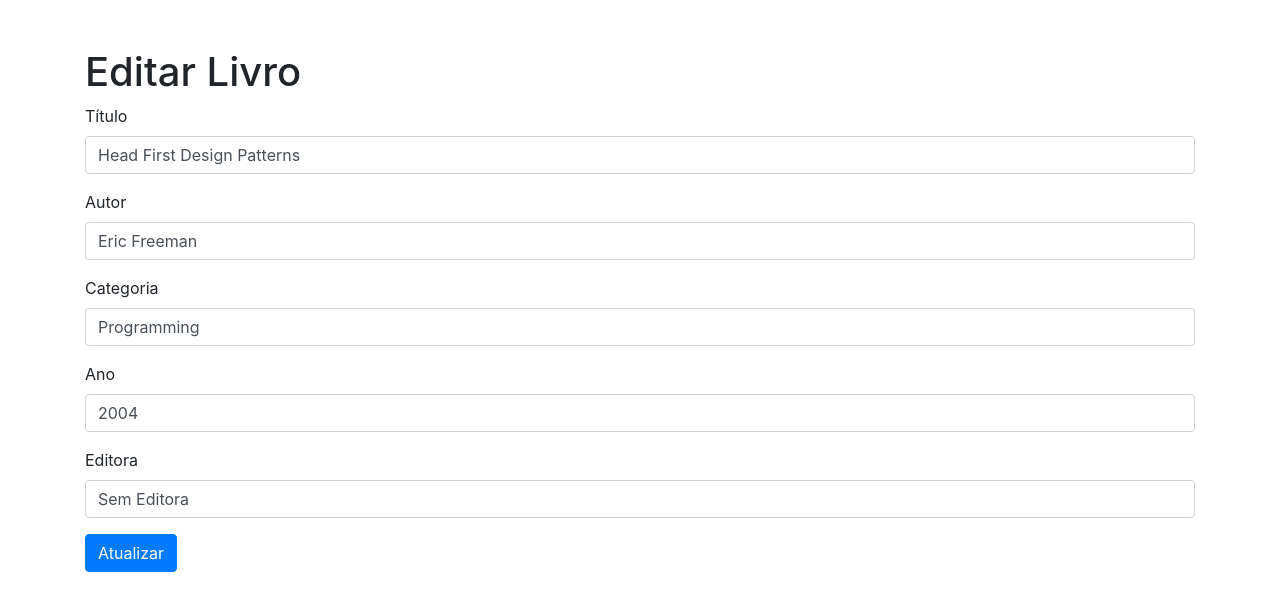
After one commit to ElielPadilha/meu_projeto_flask, a Flask app: page /editar/1 in a window 1280 px wide. The commit adds this page. Shown: the top 611 px of the page. Run offline with Flask 3, Linux system fonts and the light colour scheme; data comes from the database, SQL or seed files in the repository; both versions use the stored data as it was after the commit; some libraries are stand-ins or nearby versions.

Commit message:
ultima forma projeto flask

```diff
--- a/app.py
+++ b/app.py
@@ -94,6 +94,47 @@ def criar():
 
     return redirect(url_for("inicio"))
 
+# 2. **Adicionar a Rota para Deletar Livros:** -----> Adicione o seguinte código no `app.py` para criar a rota de deleção:
+
+@app.route("/deletar/<int:id>")
+def deletar(id):
+    # Buscar o livro pelo ID
+    livro = Livro.query.get(id)
+    if livro:
+        # Remover o livro do banco de dados
+        db.session.delete(livro)
+        db.session.commit()
+    # Redirecionar de volta para a página inicial
+    return redirect(url_for("inicio"))
+
+#  Adicionar uma Rota para Exibir o Formulário de Edição para atualizar livros
+
+@app.route("/editar/<int:id>")
+def editar(id):
+    # Buscar o livro pelo ID
+    livro = Livro.query.get(id)
+    if livro:
+        return render_template("editar.html", livro=livro)
+    return redirect(url_for("inicio"))
+
+### 3. **Adicionar a Rota para Processar a Atualização** 1. **Adicionar a Rota `/atualizar/<int:id>` no `app.py`:**
+@app.route("/atualizar/<int:id>", methods=["POST"])
+def atualizar(id):
+    # Buscar o livro pelo ID
+    livro = Livro.query.get(id)
+    if livro:
+        # Atualizar os dados do livro
+        livro.titulo = request.form["titulo"]
+        livro.autor = request.form["autor"]
+        livro.categoria = request.form["categoria"]
+        livro.ano = request.form["ano"]
+        livro.editora = request.form["editora"]
+        db.session.commit()
+    return redirect(url_for("inicio"))
+
+
+
+
 #### 4.5 Iniciar o Servidor Flask ---> 1. **Adicionar o Código para Rodar o Servidor:**
     # No final do `app.py`, adicione o seguinte código para iniciar o servidor Flask:
 
--- /dev/null
+++ b/templates/editar.html
@@ -0,0 +1,40 @@
+<!DOCTYPE html>
+<html>
+  <head>
+    <meta charset="utf-8" />
+    <meta name="viewport" content="width=device-width, initial-scale=1" />
+    <title>Editar Livro</title>
+    <link
+      rel="stylesheet"
+      href="https://maxcdn.bootstrapcdn.com/bootstrap/4.0.0/css/bootstrap.min.css"
+    />
+  </head>
+  <body>
+    <div class="container mt-5">
+      <h1>Editar Livro</h1>
+      <form action="{{ url_for('atualizar', id=livro.id) }}" method="post">
+        <div class="form-group">
+          <label for="titulo">Título</label>
+          <input type="text" id="titulo" name="titulo" class="form-control" value="{{ livro.titulo }}" />
+        </div>
+        <div class="form-group">
+          <label for="autor">Autor</label>
+          <input type="text" id="autor" name="autor" class="form-control" value="{{ livro.autor }}" />
+        </div>
+        <div class="form-group">
+          <label for="categoria">Categoria</label>
+          <input type="text" id="categoria" name="categoria" class="form-control" value="{{ livro.categoria }}" />
+        </div>
+        <div class="form-group">
+          <label for="ano">Ano</label>
+          <input type="text" id="ano" name="ano" class="form-control" value="{{ livro.ano }}" />
+        </div>
+        <div class="form-group">
+          <label for="editora">Editora</label>
+          <input type="text" id="editora" name="editora" class="form-control" value="{{ livro.editora }}" />
+        </div>
+        <button type="submit" class="btn btn-primary">Atualizar</button>
+      </form>
+    </div>
+  </body>
+</html>
--- a/templates/lista.html
+++ b/templates/lista.html
@@ -40,6 +40,7 @@
             <th>Ano</th>
             <th>Editora</th>
             <th>Ativo</th>
+            <th>Ações</th>
           </tr>
         </thead>
         <tbody>
@@ -51,6 +52,11 @@
             <td>{{ livro.ano }}</td>
             <td>{{ livro.editora }}</td>
             <td>{{ livro.ativo }}</td>
+            <td>
+                <a href="{{ url_for('editar', id=livro.id) }}" class="btn btn-warning btn-sm">Editar</a>
+                <td>
+                    <a href="{{ url_for('deletar', id=livro.id) }}" class="btn btn-danger btn-sm" onclick="return confirm('Tem certeza de que deseja deletar este livro?');">Deletar</a>
+                  </td>
           </tr>
           {% endfor %}
         </tbody>
```
Also changed, not shown: instance/livros.db.
